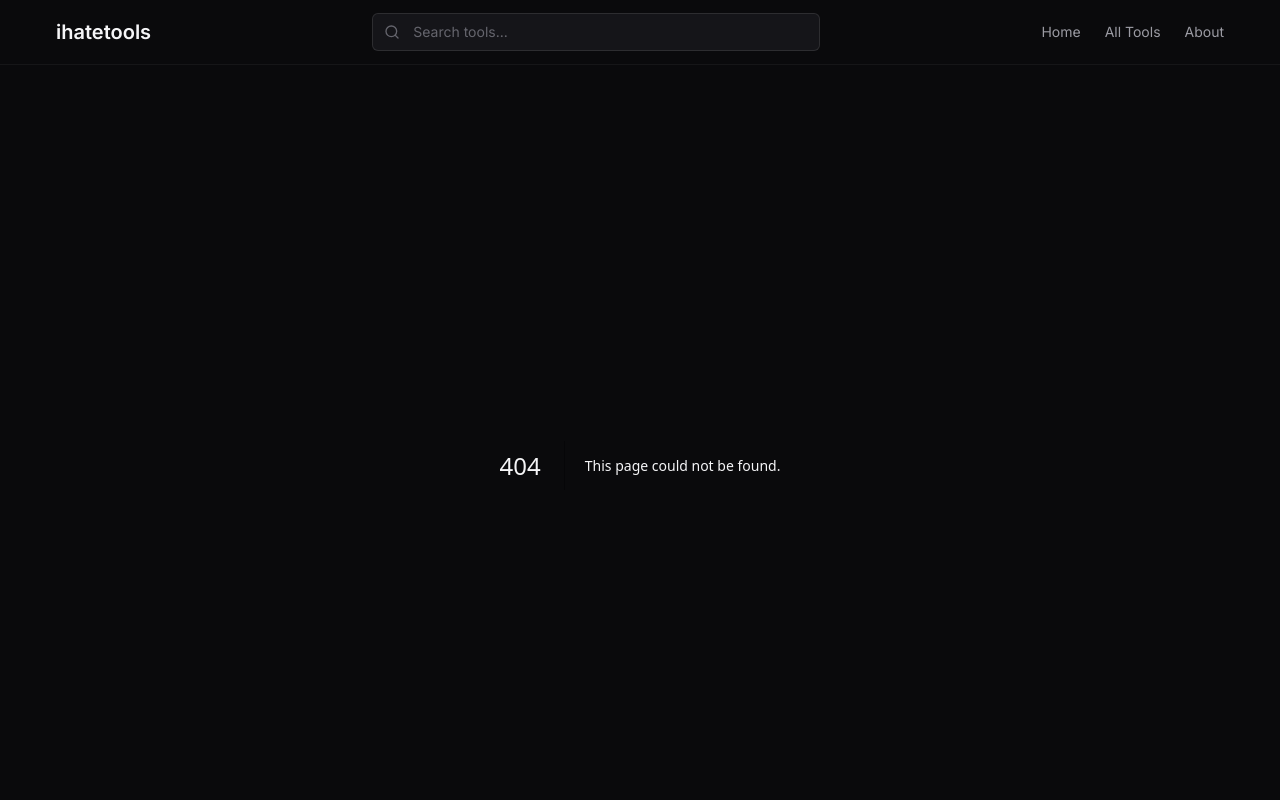
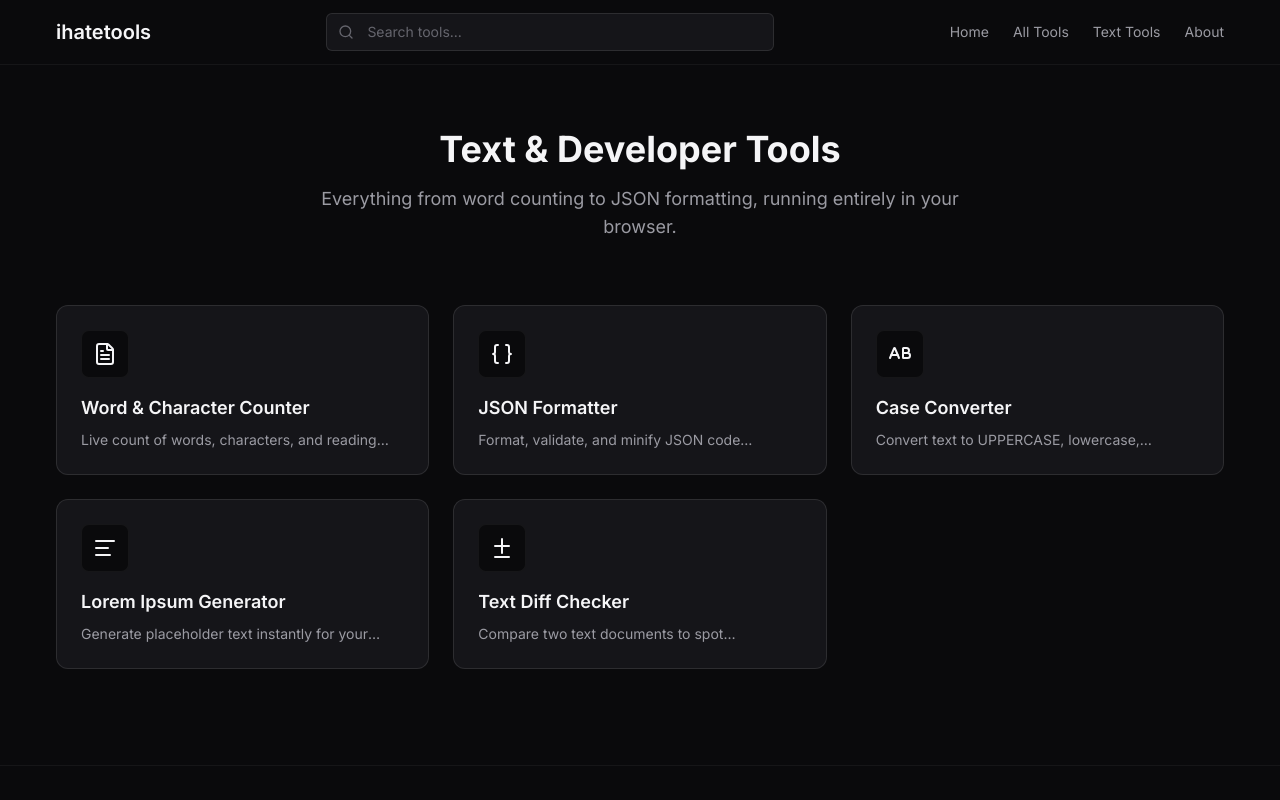
Before and after one commit to Sujithkrys/ihatetools, a Next.js app: page /tools/text in a window 1280 px wide. Before the commit this address had no page. Shown: the top 800 px of the page. Built offline with nearby package versions, Linux system fonts and the light colour scheme.

Commit message:
fix: make text tools visible on the platform

```diff
--- a/src/app/page.tsx
+++ b/src/app/page.tsx
@@ -10,6 +10,7 @@ export const metadata: Metadata = {
 export default function Home() {
   const pdfTools = TOOLS.filter(t => t.category === "PDF Tools");
   const imageTools = TOOLS.filter(t => t.category === "Image Tools");
+  const textTools = TOOLS.filter(t => t.category === "Text Tools");
 
   return (
     <div className="flex flex-col items-center pb-24">
@@ -43,6 +44,15 @@ export default function Home() {
             ))}
           </div>
         </div>
+
+        <div>
+          <h2 className="text-2xl font-semibold text-textPrimary mb-8">Text & Developer Tools</h2>
+          <div className="grid grid-cols-1 md:grid-cols-2 lg:grid-cols-3 gap-6">
+            {textTools.map((tool) => (
+              <ToolCard key={tool.id} {...tool} />
+            ))}
+          </div>
+        </div>
       </section>
     </div>
   );
--- a/src/app/tools/page.tsx
+++ b/src/app/tools/page.tsx
@@ -10,6 +10,7 @@ export const metadata: Metadata = {
 export default function AllToolsPage() {
   const pdfTools = TOOLS.filter(t => t.category === "PDF Tools");
   const imageTools = TOOLS.filter(t => t.category === "Image Tools");
+  const textTools = TOOLS.filter(t => t.category === "Text Tools");
 
   return (
     <div className="flex flex-col items-center pt-16 pb-24 px-4 w-full max-w-content mx-auto">
@@ -40,6 +41,15 @@ export default function AllToolsPage() {
             ))}
           </div>
         </div>
+
+        <div>
+          <h2 className="text-2xl font-semibold text-textPrimary mb-8">Text & Developer Tools</h2>
+          <div className="grid grid-cols-1 md:grid-cols-2 lg:grid-cols-3 gap-6">
+            {textTools.map((tool) => (
+              <ToolCard key={tool.id} {...tool} />
+            ))}
+          </div>
+        </div>
       </section>
     </div>
   );
--- /dev/null
+++ b/src/app/tools/text/page.tsx
@@ -0,0 +1,33 @@
+import { Metadata } from "next";
+import { ToolCard } from "@/components/ToolCard";
+import { TOOLS } from "@/lib/tools-data";
+
+export const metadata: Metadata = {
+  title: "Text & Developer Tools | ihatetools",
+  description: "Free, fast, and private text processing tools for developers and writers.",
+};
+
+export default function TextToolsPage() {
+  const textTools = TOOLS.filter(t => t.category === "Text Tools");
+
+  return (
+    <div className="flex flex-col items-center pt-16 pb-24 px-4 w-full max-w-content mx-auto">
+      <section className="text-center max-w-2xl mx-auto mb-16">
+        <h1 className="text-3xl md:text-4xl font-bold text-textPrimary mb-4">
+          Text & Developer Tools
+        </h1>
+        <p className="text-textSecondary text-lg">
+          Everything from word counting to JSON formatting, running entirely in your browser.
+        </p>
+      </section>
+
+      <section className="w-full">
+        <div className="grid grid-cols-1 md:grid-cols-2 lg:grid-cols-3 gap-6">
+          {textTools.map((tool) => (
+            <ToolCard key={tool.id} {...tool} />
+          ))}
+        </div>
+      </section>
+    </div>
+  );
+}
--- a/src/components/NavBar.tsx
+++ b/src/components/NavBar.tsx
@@ -21,6 +21,9 @@ export function NavBar() {
           <Link href="/tools" className="text-textSecondary hover:text-textPrimary transition-colors text-sm">
             All Tools
           </Link>
+          <Link href="/tools/text" className="text-textSecondary hover:text-textPrimary transition-colors text-sm">
+            Text Tools
+          </Link>
           <Link href="/about" className="text-textSecondary hover:text-textPrimary transition-colors text-sm">
             About
           </Link>
```
